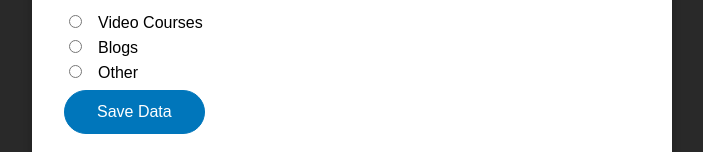
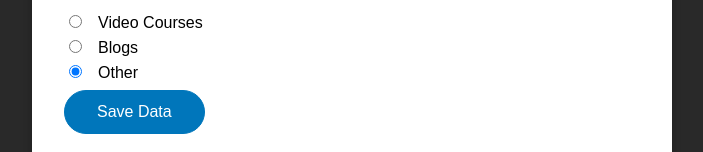
Before and after one commit to ami87878/Form-logic, a Vue app: page / in a window 1280 px wide. Shown: the part 371-523 px from the top of the page, without its empty margins (288-991 px from the left). Built offline with nearby package versions, Linux system fonts and the light colour scheme; the HTML template or start-up script is replaced by a standard one.

Commit message:
radio v-model

```diff
--- a/src/components/TheForm.vue
+++ b/src/components/TheForm.vue
@@ -23,26 +23,26 @@
         <label for="interest-news">News</label>
       </div>
       <div>
-        <input id="interest-tutorials" name="interest" type="checkbox" />
+        <input id="interest-tutorials" name="interest" type="checkbox" v-model="interest" />
         <label for="interest-tutorials">Tutorials</label>
       </div>
       <div>
-        <input id="interest-nothing" name="interest" type="checkbox" />
+        <input id="interest-nothing" name="interest" type="checkbox" v-model="interest" />
         <label for="interest-nothing">Nothing</label>
       </div>
     </div>
     <div class="form-control">
       <h2>How do you learn?</h2>
       <div>
-        <input id="how-video" name="how" type="radio" />
+        <input id="how-video" name="how" type="radio" v-model="how" />
         <label for="how-video">Video Courses</label>
       </div>
       <div>
-        <input id="how-blogs" name="how" type="radio" />
+        <input id="how-blogs" name="how" type="radio" v-model="how" />
         <label for="how-blogs">Blogs</label>
       </div>
       <div>
-        <input id="how-other" name="how" type="radio" />
+        <input id="how-other" name="how" type="radio" v-model="how" />
         <label for="how-other">Other</label>
       </div>
     </div>
```
